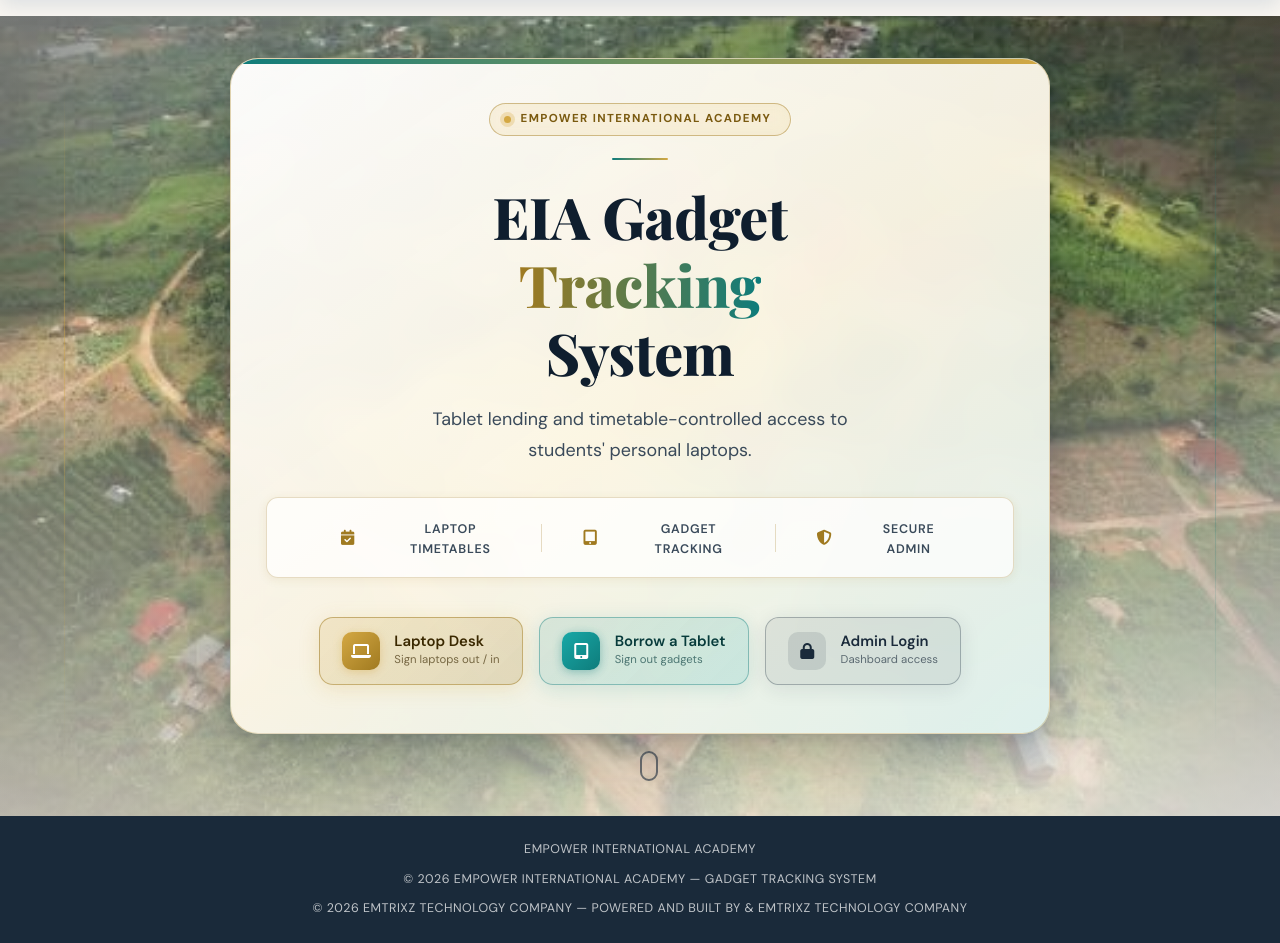
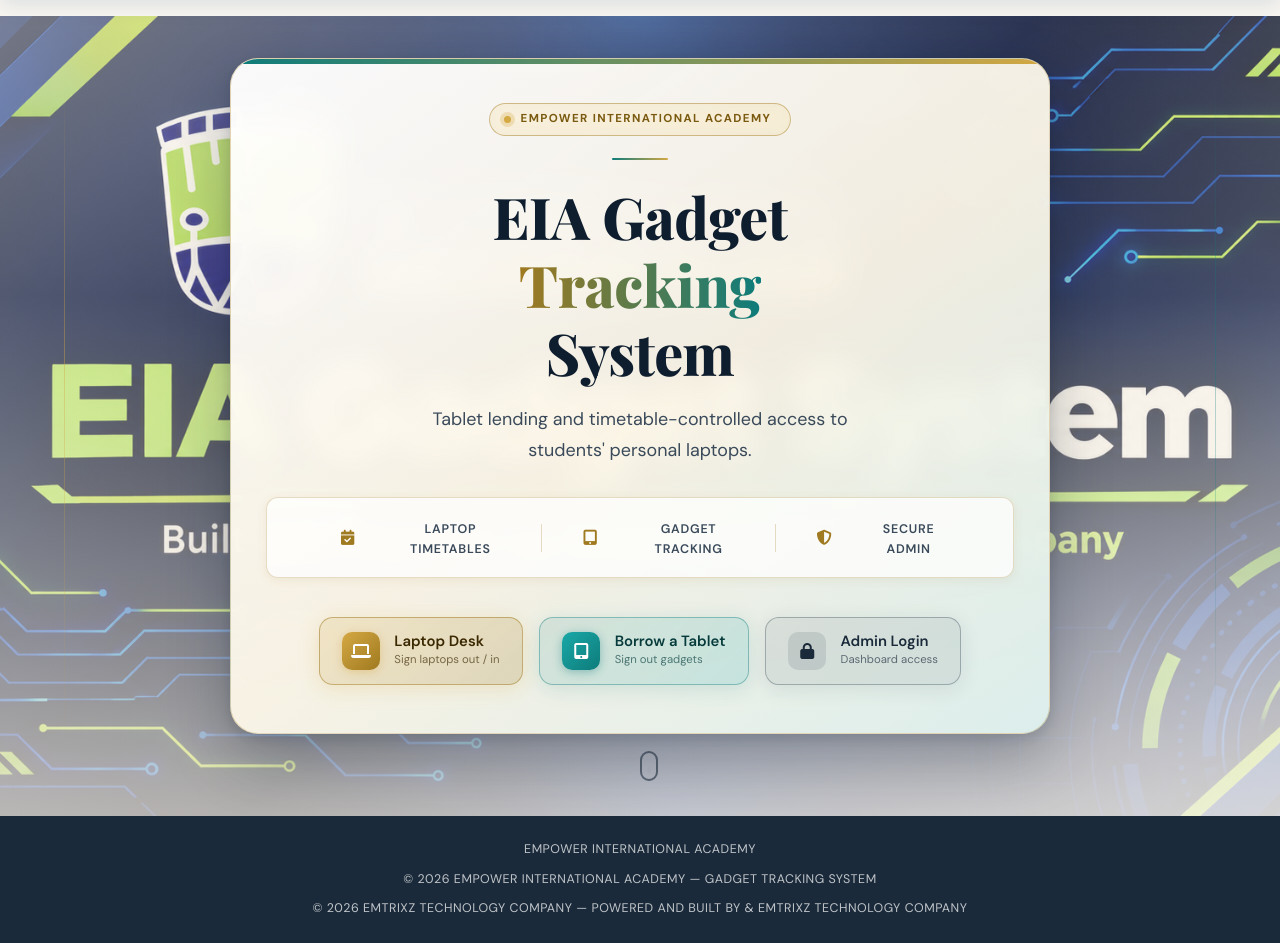
Before and after one commit to empowerinternationalacademy21-jpg/Empower-Staff-Attendence-And-Gadget-Tracking-System, a Flask app: page / in a window 1280 px wide. Shown: the part 64-1007 px from the top of the page. Run offline with Flask 3, Linux system fonts and the light colour scheme.

Commit message:
Update index.html

```diff
--- a/templates/index.html
+++ b/templates/index.html
@@ -21,7 +21,7 @@
 
 <div class="hero">
 
-  <img class="hero-video" src="{{ url_for('static', filename='images.jpg') }}"
+  <img class="hero-video" src="{{ url_for('static', filename='EIA Gadget System Tech Banner.png') }}"
        alt="Empower International Academy" fetchpriority="high">
 
   <div class="hero-overlay"></div>
```
